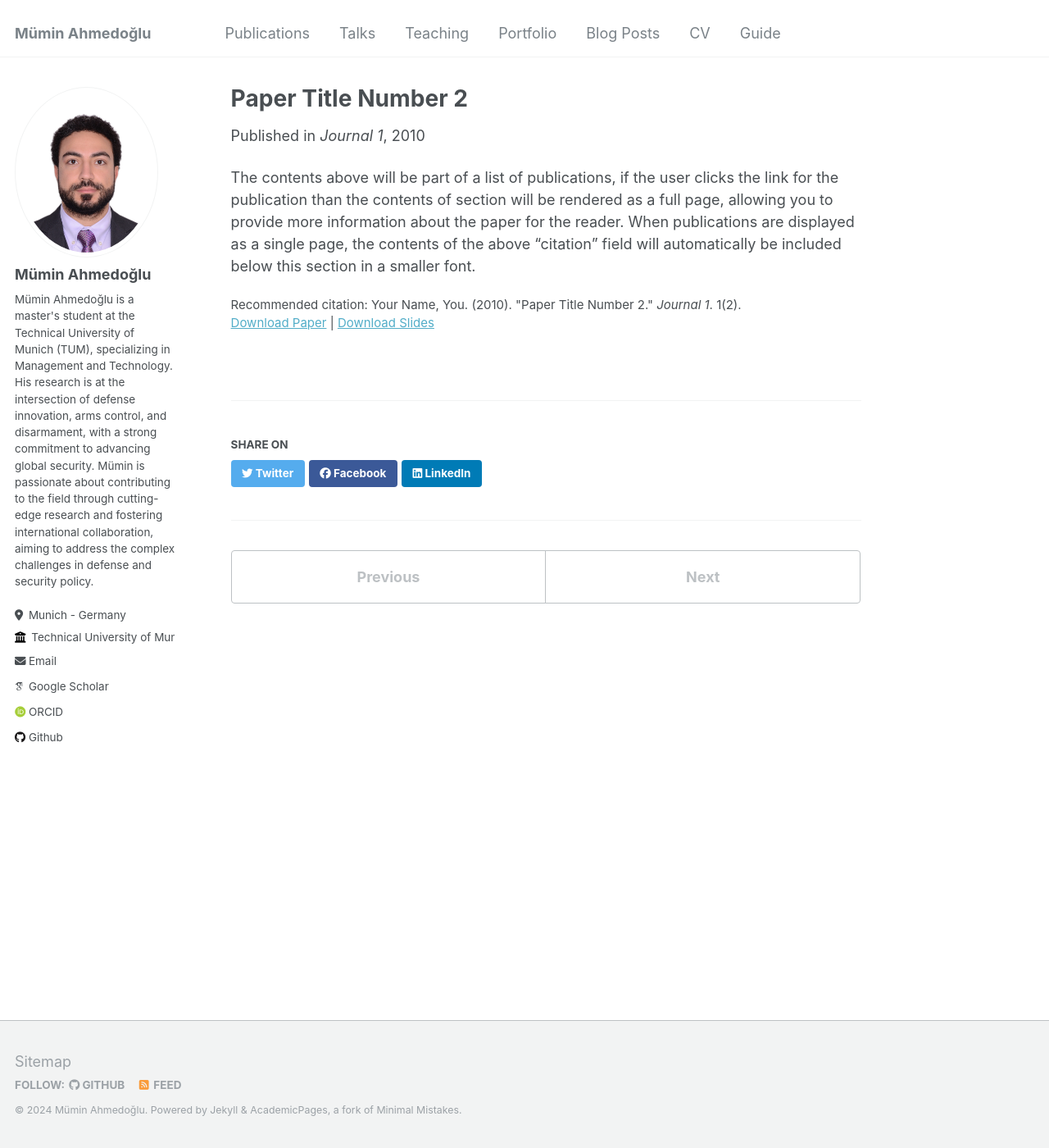
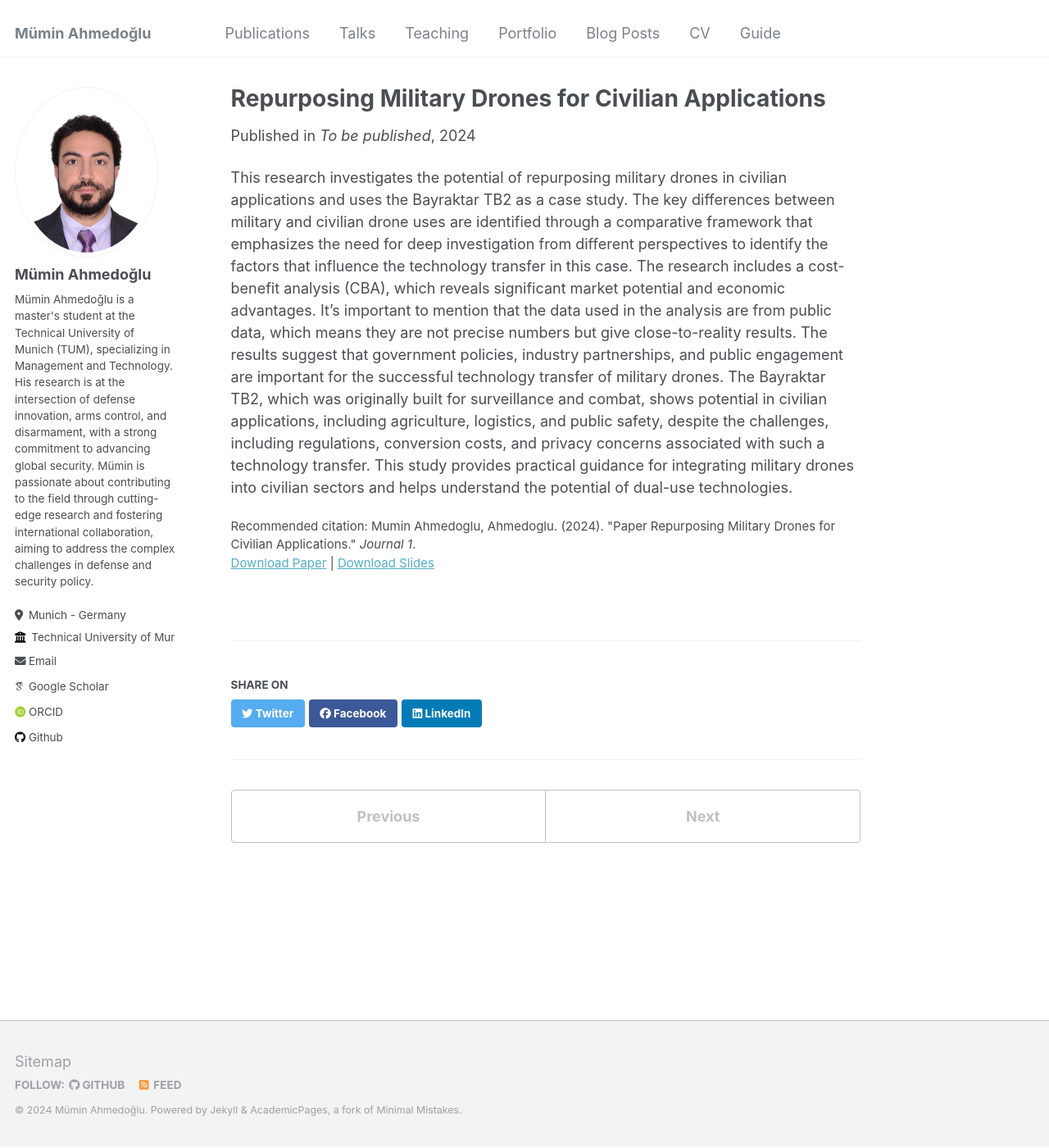
Before and after one commit to ahmedoglu/ahmedoglu.github.io, a Jekyll site: the page built from _publications/2010-10-01-paper-title-number-2.md, in a window 1280 px wide and 1400 px high. Shown: the whole window at 82% size. Built offline with Jekyll 4.4.1, drawn with Linux system fonts in a browser that asks for light colours; some web fonts are replaced.

Commit message:
Update 2010-10-01-paper-title-number-2.md

```diff
--- a/_publications/2010-10-01-paper-title-number-2.md
+++ b/_publications/2010-10-01-paper-title-number-2.md
@@ -1,13 +1,13 @@
 ---
-title: "Paper Title Number 2"
+title: "Repurposing Military Drones for Civilian Applications"
 collection: publications
 permalink: /publication/2010-10-01-paper-title-number-2
-excerpt: 'This paper is about the number 2. The number 3 is left for future work.'
-date: 2010-10-01
-venue: 'Journal 1'
+excerpt: 'dual-use, defense, military, drones'
+date: 2024-07-31
+venue: 'To be published'
 slidesurl: 'http://academicpages.github.io/files/slides2.pdf'
 paperurl: 'http://academicpages.github.io/files/paper2.pdf'
-citation: 'Your Name, You. (2010). &quot;Paper Title Number 2.&quot; <i>Journal 1</i>. 1(2).'
+citation: 'Mumin Ahmedoglu, Ahmedoglu. (2024). &quot;Paper Repurposing Military Drones for Civilian Applications.&quot; <i>Journal 1</i>.'
 ---
 
-The contents above will be part of a list of publications, if the user clicks the link for the publication than the contents of section will be rendered as a full page, allowing you to provide more information about the paper for the reader. When publications are displayed as a single page, the contents of the above "citation" field will automatically be included below this section in a smaller font.
+This research investigates the potential of repurposing military drones in civilian applications and uses the Bayraktar TB2 as a case study. The key differences between military and civilian drone uses are identified through a comparative framework that emphasizes the need for deep investigation from different perspectives to identify the factors that influence the technology transfer in this case. The research includes a cost-benefit analysis (CBA), which reveals significant market potential and economic advantages. It's important to mention that the data used in the analysis are from public data, which means they are not precise numbers but give close-to-reality results. The results suggest that government policies, industry partnerships, and public engagement are important for the successful technology transfer of military drones. The Bayraktar TB2, which was originally built for surveillance and combat, shows potential in civilian applications, including agriculture, logistics, and public safety, despite the challenges, including regulations, conversion costs, and privacy concerns associated with such a technology transfer. This study provides practical guidance for integrating military drones into civilian sectors and helps understand the potential of dual-use technologies.
```
